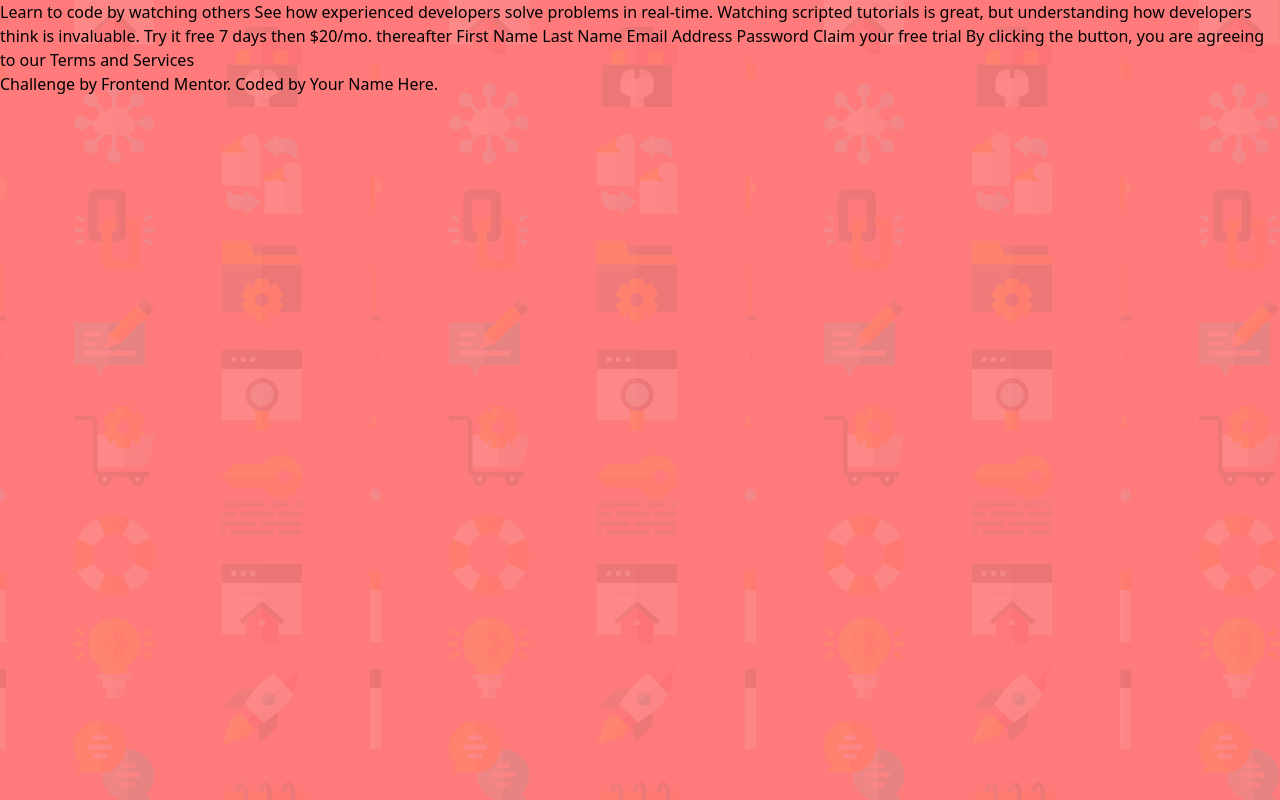
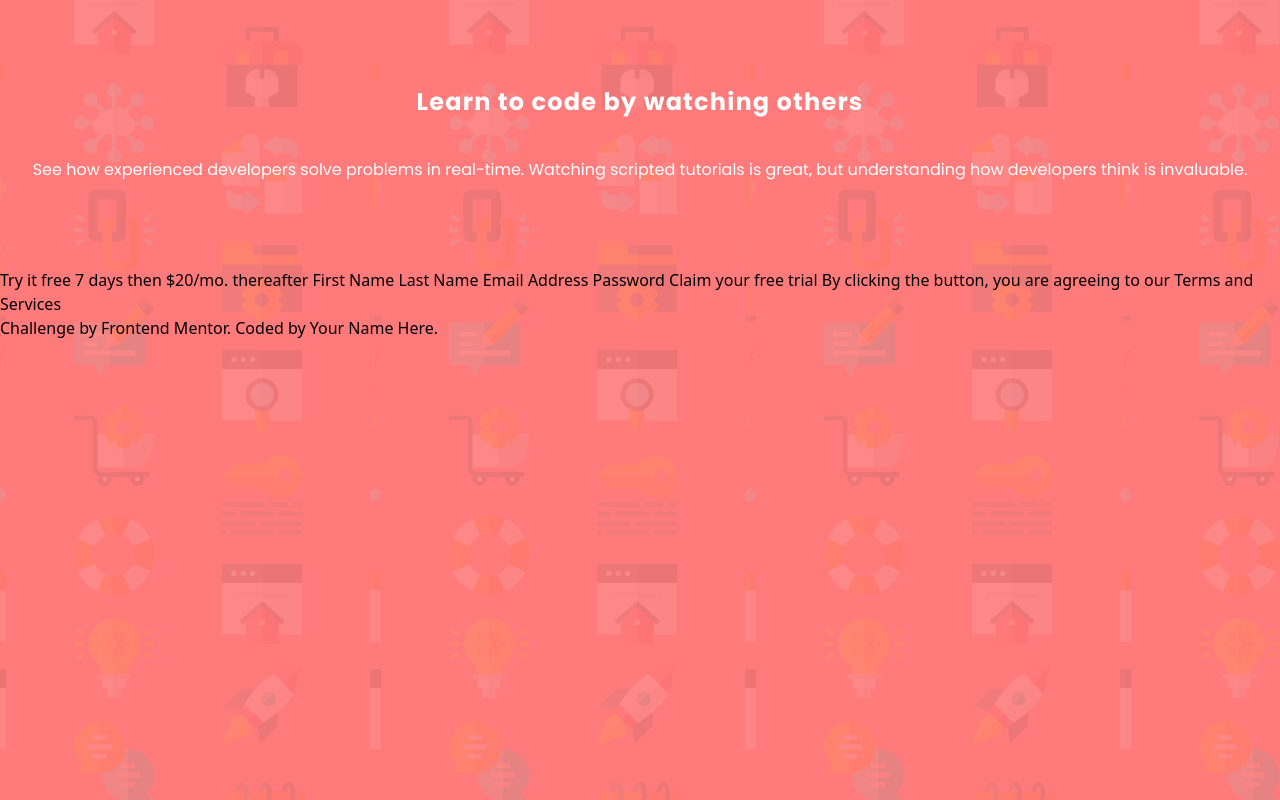
Before and after one commit to Abaljerind/intro-component-with-signup-form, a website: page index.html in a window 1280 px wide. Drawn offline with Linux system fonts and the light colour scheme.

Commit message:
style for article done

```diff
--- a/index.html
+++ b/index.html
@@ -26,12 +26,25 @@
     <link rel="stylesheet" href="css/output.css" />
   </head>
   <body class="bg-red bg-bgMobile bg-clip-content">
-    Learn to code by watching others See how experienced developers solve
-    problems in real-time. Watching scripted tutorials is great, but
-    understanding how developers think is invaluable. Try it free 7 days then
-    $20/mo. thereafter First Name Last Name Email Address Password Claim your
-    free trial By clicking the button, you are agreeing to our Terms and
-    Services
+    <section class="my-[86px] font-poppins">
+      <article>
+        <h1
+          class="px-10 text-center text-2xl font-bold tracking-wider text-white"
+        >
+          Learn to code by watching others
+        </h1>
+        <p class="mt-10 px-8 text-center text-white">
+          See how experienced developers solve problems in real-time. Watching
+          scripted tutorials is great, but understanding how developers think is
+          invaluable.
+        </p>
+      </article>
+      <div class="form-section"></div>
+    </section>
+
+    Try it free 7 days then $20/mo. thereafter First Name Last Name Email
+    Address Password Claim your free trial By clicking the button, you are
+    agreeing to our Terms and Services
 
     <footer>
       <p class="attribution">
```
Also changed, not shown: css/output.css.
